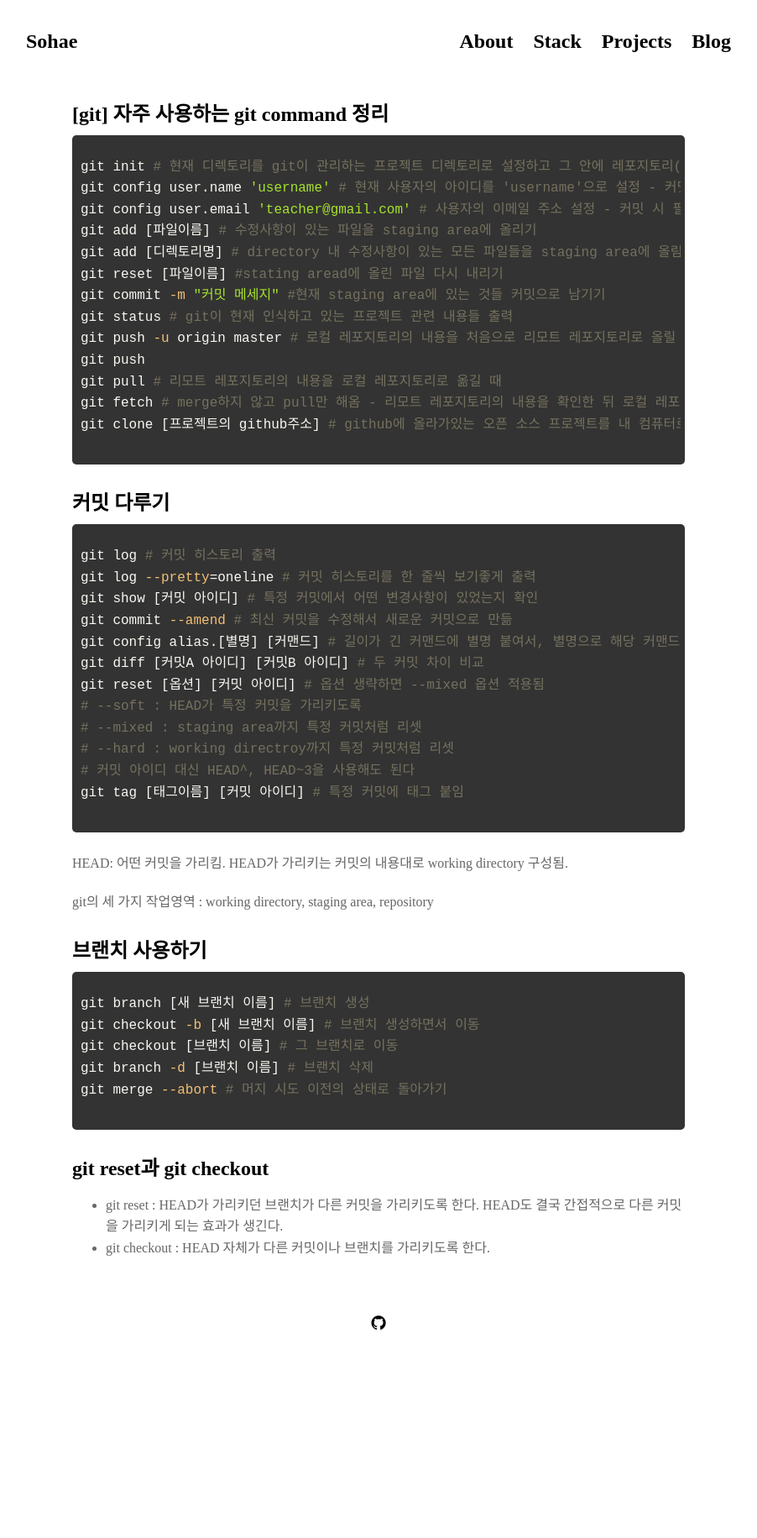
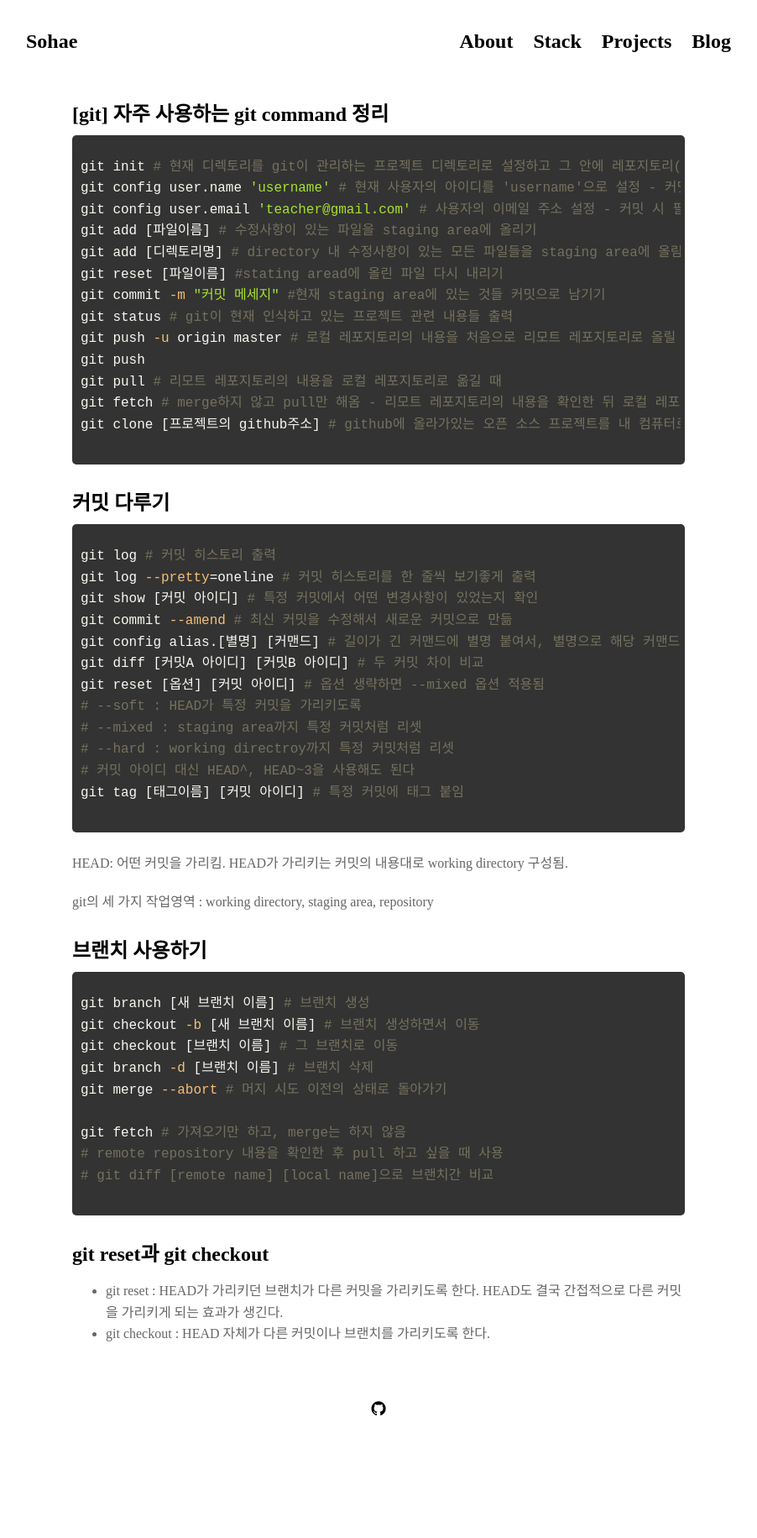
Before and after one commit to Dayook/dayook.github.io, a Jekyll site: the page built from _posts/2021-08-03-git-command.md, in a window 1280 px wide. Shown: the whole page at 84% size, without its empty margins (189-1091 px from the left). Built offline with Jekyll 4.4.1, drawn with Linux system fonts in a browser that asks for light colours; nearby versions of some CDN libraries; some web fonts are replaced; before the commit the page ends 1729 px from its top, so only the background shows below that.

Commit message:
Update git command - fetch

````diff
--- a/_posts/2021-08-03-git-command.md
+++ b/_posts/2021-08-03-git-command.md
@@ -48,6 +48,10 @@ git checkout -b [새 브랜치 이름] # 브랜치 생성하면서 이동
 git checkout [브랜치 이름] # 그 브랜치로 이동
 git branch -d [브랜치 이름] # 브랜치 삭제
 git merge --abort # 머지 시도 이전의 상태로 돌아가기
+
+git fetch # 가져오기만 하고, merge는 하지 않음
+# remote repository 내용을 확인한 후 pull 하고 싶을 때 사용
+# git diff [remote name] [local name]으로 브랜치간 비교
 ```
 
 #### git reset과 git checkout
````
